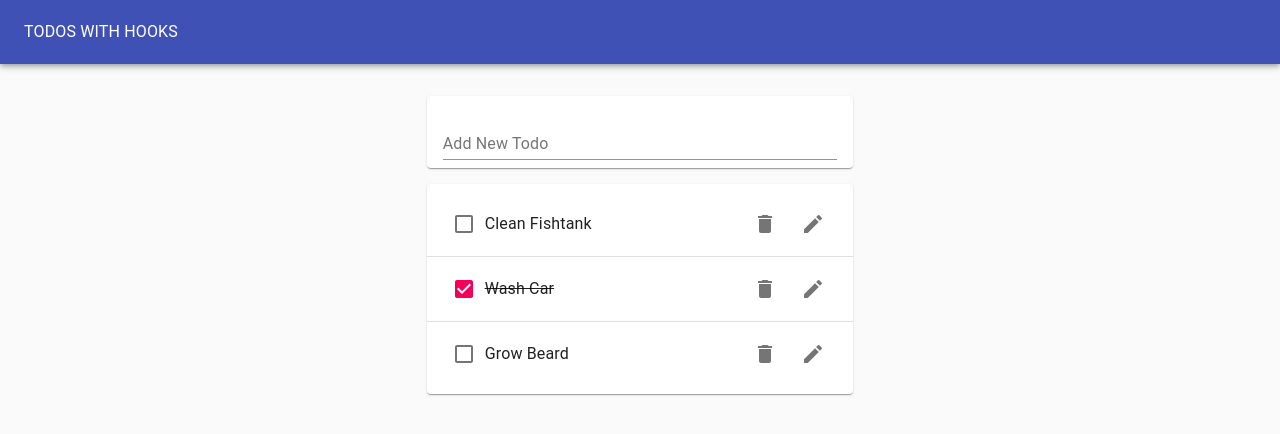
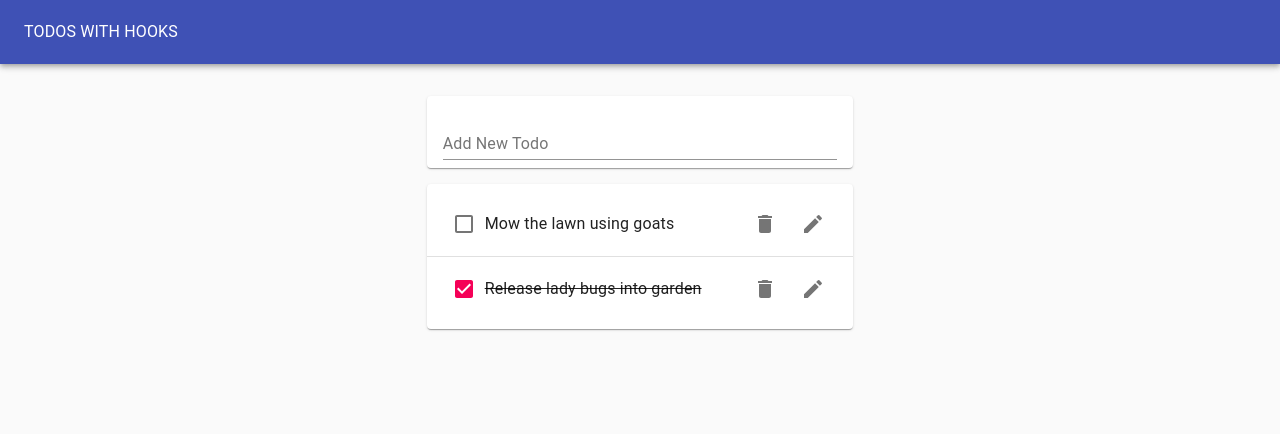
Before and after one commit to fsanchezvilela/hooksTodoAppExercise, a React (Create React App) app: page / in a window 1280 px wide. Shown: the top 434 px of the page. Built offline with nearby package versions, Linux system fonts and the light colour scheme.

Commit message:
Consuming the todo context

```diff
--- a/src/EditTodoForm.js
+++ b/src/EditTodoForm.js
@@ -1,8 +1,10 @@
-import React from 'react';
+import React, { useContext } from 'react';
 import useInputState from './hooks/useInputState';
 import { TextField } from '@material-ui/core';
+import { TodosContext } from './context/todos.context';
 
-const EditTodoForm = ({ editTodo, id, task, toggleEditForm }) => {
+const EditTodoForm = ({ id, task, toggleEditForm }) => {
+  const { editTodo } = useContext(TodosContext);
   const [value, handleChange, reset] = useInputState(task);
   return (
     <form
@@ -12,7 +14,7 @@ const EditTodoForm = ({ editTodo, id, task, toggleEditForm }) => {
         reset();
         toggleEditForm();
       }}
-      style={{ marginLeft: "1rem", width:"50%"}}
+      style={{ marginLeft: '1rem', width: '50%' }}
     >
       <TextField
         margin="normal"
--- a/src/Todo.js
+++ b/src/Todo.js
@@ -1,4 +1,4 @@
-import React from 'react';
+import React, { useContext } from 'react';
 import EditTodoForm from './EditTodoForm';
 import useToggleState from './hooks/useToggleState';
 import {
@@ -9,18 +9,15 @@ import {
   IconButton,
 } from '@material-ui/core';
 import { Delete, Edit } from '@material-ui/icons';
+import { TodosContext } from './context/todos.context';
 
-const Todo = ({ task, completed, removeTodo, id, toggleTodo, editTodo }) => {
+const Todo = ({ id, task, completed }) => {
+  const { removeTodo, toggleTodo } = useContext(TodosContext);
   const [isEditing, toggle] = useToggleState(false);
   return (
-    <ListItem style={{ height:"64px" }}>
+    <ListItem style={{ height: '64px' }}>
       {isEditing ? (
-        <EditTodoForm
-          editTodo={editTodo}
-          id={id}
-          task={task}
-          toggleEditForm={toggle}
-        />
+        <EditTodoForm id={id} task={task} toggleEditForm={toggle} />
       ) : (
         <>
           <Checkbox
@@ -37,7 +34,7 @@ const Todo = ({ task, completed, removeTodo, id, toggleTodo, editTodo }) => {
             <IconButton aria-label="Delete" onClick={() => removeTodo(id)}>
               <Delete />
             </IconButton>
-            <IconButton aria-label="Edit" onClick={()=> toggle()}>
+            <IconButton aria-label="Edit" onClick={() => toggle()}>
               <Edit />
             </IconButton>
           </ListItemSecondaryAction>
--- a/src/TodoApp.js
+++ b/src/TodoApp.js
@@ -1,19 +1,11 @@
 import React from 'react';
-import useTodoState from "./hooks/useTodoState";
 import TodoList from './TodoList';
 import TodoForm from './TodoForm';
 import { Typography, Paper, AppBar, Toolbar, Grid } from '@material-ui/core';
-
+import { TodosProvider } from './context/todos.context';
 
 const TodoApp = () => {
-  const initialTodos = [
-    { id: 1, task: 'Clean Fishtank', completed: false },
-    { id: 2, task: 'Wash Car', completed: true },
-    { id: 3, task: 'Grow Beard', completed: false },
-  ]
-  const { todos, addTodo, removeTodo, toggleTodo, editTodo } = useTodoState(initialTodos);
-
-  return (
+   return (
     <Paper
       style={{
         padding: 0,
@@ -30,13 +22,10 @@ const TodoApp = () => {
       </AppBar>
       <Grid container justify="center" style={{ marginTop: '1rem' }}>
         <Grid item xs={11} md={8} lg={4}>
-          <TodoForm addTodo={addTodo} />
-          <TodoList
-            todos={todos}
-            removeTodo={removeTodo}
-            toggleTodo={toggleTodo}
-            editTodo={editTodo}
-          />
+          <TodosProvider>
+            <TodoForm/>
+            <TodoList/>
+          </TodosProvider>
         </Grid>
       </Grid>
     </Paper>
--- a/src/TodoForm.js
+++ b/src/TodoForm.js
@@ -1,20 +1,30 @@
-import React from 'react';
+import React, { useContext } from 'react';
 import { Paper, TextField } from '@material-ui/core';
-import useInputState from "./hooks/useInputState";
+import useInputState from './hooks/useInputState';
+import { TodosContext } from './context/todos.context';
 
-const TodoForm = ({ addTodo }) => {
-    const [value, handleChange, reset] = useInputState("");
+const TodoForm = () => {
+  const [value, handleChange, reset] = useInputState('');
+  const { addTodo } = useContext(TodosContext);
   return (
-        <Paper style={{ margin: "1rem 0", padding:"0 1rem" }}>
-            <form onSubmit={event => {
+    <Paper style={{ margin: '1rem 0', padding: '0 1rem' }}>
+      <form
+        onSubmit={(event) => {
           event.preventDefault();
           addTodo(value);
           reset();
-            }}>
-                <TextField margin="normal" label="Add New Todo" fullWidth value={value} onChange={handleChange} />
+        }}
+      >
+        <TextField
+          margin="normal"
+          label="Add New Todo"
+          fullWidth
+          value={value}
+          onChange={handleChange}
+        />
       </form>
     </Paper>
-    )
-}
+  );
+};
 
 export default TodoForm;
--- a/src/TodoList.js
+++ b/src/TodoList.js
@@ -1,25 +1,23 @@
-import React from 'react';
+import React, { useContext } from 'react';
 import Todo from './Todo';
 import { Paper, List, Divider } from '@material-ui/core';
+import { TodosContext } from './context/todos.context';
 
-const TodoList = ({ todos, removeTodo, toggleTodo, editTodo }) => {
+const TodoList = () => {
+  const { todos } = useContext(TodosContext);
   return (
-    todos.length > 0 &&
+    todos.length > 0 && (
       <Paper>
         <List>
-        {todos.map((todo,index) => (
+          {todos.map((todo, index) => (
             <div key={todo.id}>
-            <Todo
-              {...todo}
-              removeTodo={removeTodo}
-              toggleTodo={toggleTodo}
-              editTodo={editTodo}
-            />
-            {index < todos.length - 1 && <Divider /> }
+              <Todo {...todo} key={todo.id} />
+              {index < todos.length - 1 && <Divider />}
             </div>
           ))}
         </List>
       </Paper>
+    )
   );
 };
 
--- /dev/null
+++ b/src/context/todos.context.js
@@ -0,0 +1,19 @@
+// todos
+//all methods to interact w/ todos
+import React, {createContext} from 'react';
+import useTodoState from "../hooks/useTodoState";
+
+const defaultTodos= [
+    {id:1, task:"Mow the lawn using goats", completed:false},
+    {id:2, task:"Release lady bugs into garden", completed:true}
+]
+export const TodosContext = createContext();
+
+export function TodosProvider(props) {
+    const todosStuff = useTodoState(defaultTodos);
+    return (
+        <TodosContext.Provider value={todosStuff}>
+            {props.children}
+        </TodosContext.Provider>
+    )
+}
```
Lines whose indentation alone changed are shown as unchanged.
